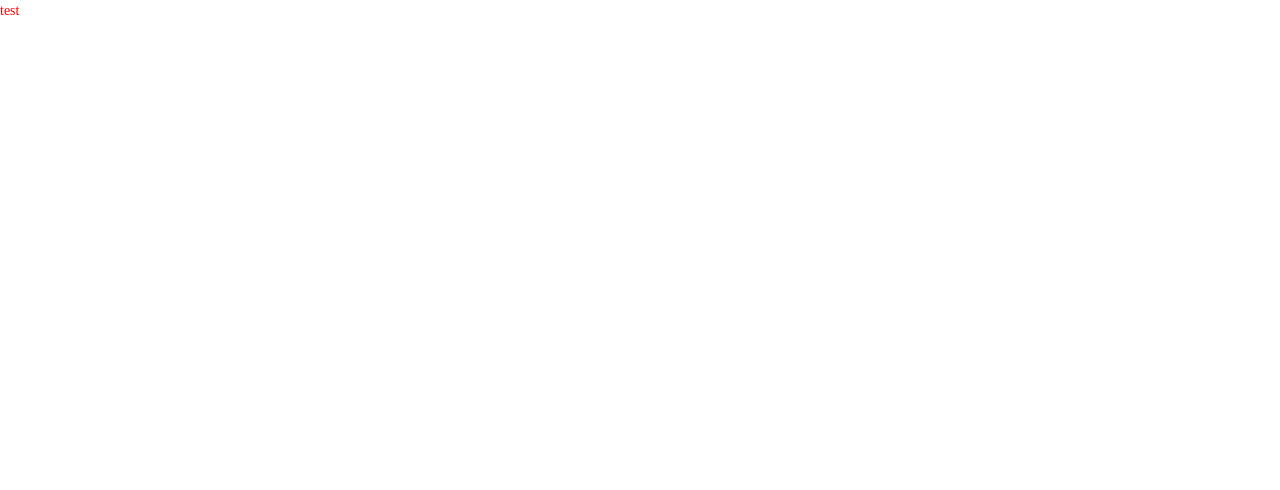
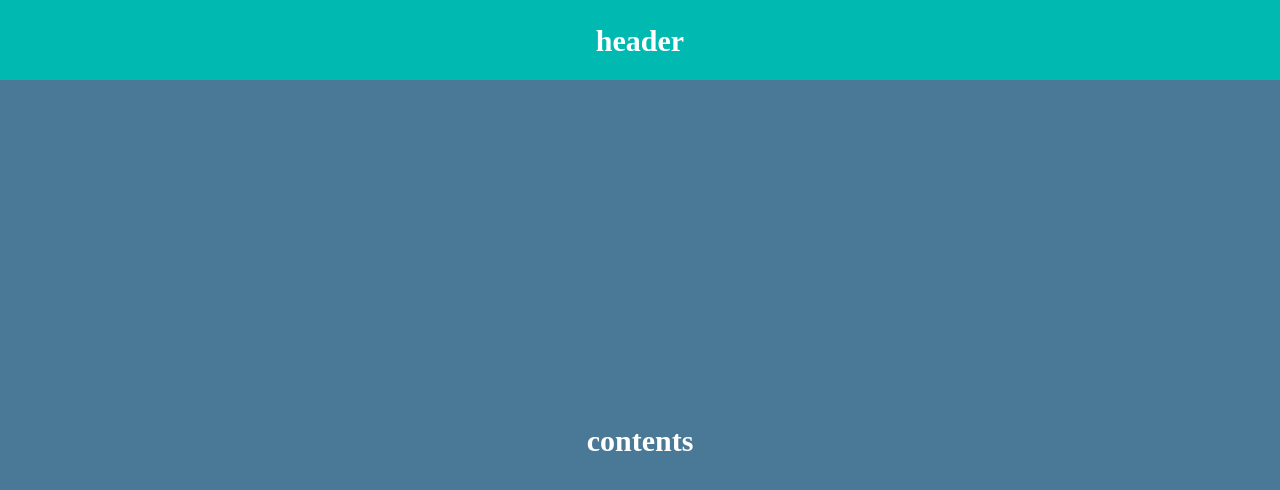
Before and after one commit to ryosuketter/page_loading_effects, a plain HTML site: page index.html in a window 1280 px wide. Drawn offline with Linux system fonts and the light colour scheme.

Commit message:
ヘッダーとコンテンツ部分作成

```diff
--- a/index.html
+++ b/index.html
@@ -13,7 +13,10 @@
     <script src="./index.js"></script>
 </html>
 <body>
-  <div>
-    <p>test</p>
+  <div class="header">
+    <p>header</p>
+  </div>
+  <div class="contents">
+    <p>contents</p>
   </div>
 </body>
--- a/style.css
+++ b/style.css
@@ -1,3 +1,21 @@
 p {
-  color: #ff0000;
+  color: #fff;
+  position: absolute;
+  top: 50%;
+  left: 50%;
+  transform: translate(-50%, -50%);
+  font-size: 30px;
+  font-weight: 900;
 }
+
+.header {
+  position: relative;
+  background-color: #00BAB2;
+  height: 10vh;
+}
+
+.contents {
+  position: relative;
+  background-color: #4A7998;
+  height: 90vh;
+}
```
